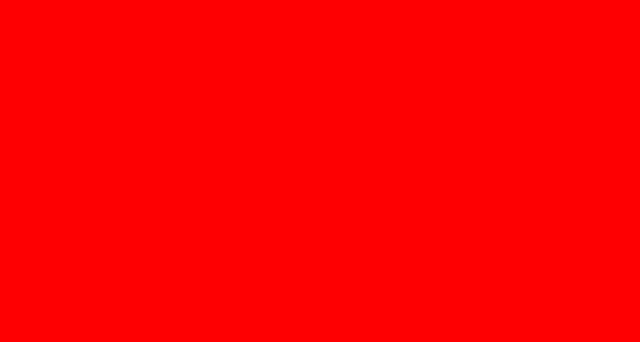
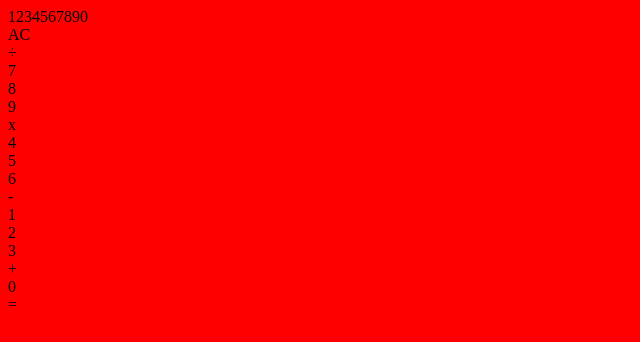
Before and after one commit to Fargun75/calculator, a plain HTML site: page index.html in a window 1280 px wide. Shown: the whole page, without its empty margins (0-640 px from the left). Drawn offline with Linux system fonts and the light colour scheme.

Commit message:
Create basic code for the calculator

```diff
--- a/index.html
+++ b/index.html
@@ -1,13 +1,47 @@
 <!DOCTYPE html>
 <html lang="en">
+
 <head>
     <meta charset="UTF-8">
     <meta name="viewport" content="width=device-width, initial-scale=1.0">
     <title>Calculator</title>
     <link rel="stylesheet" href="./CSS/styles.css">
 </head>
+
 <body>
+    <div class="calcBody">
+        <div class="row" id="display">1234567890</div>
+        <div class="row">
+            <div class="button operator" id="ac">AC</div>
+            <div class="button" id="empty"></div>
+            <div class="button" id="empty"></div>
+            <div class="button operator" id="">&divide;</div>
+        </div>
+        <div class="row">
+            <div class="button number" id="7">7</div>
+            <div class="button number" id="8">8</div>
+            <div class="button number" id="9">9</div>
+            <div class="button operator" id="x">x</div>
+        </div>
+        <div class="row">
+            <div class="button number" id="4">4</div>
+            <div class="button number" id="5">5</div>
+            <div class="button number" id="6">6</div>
+            <div class="button operator" id="-">-</div>
+        </div>
+        <div class="row">
+            <div class="button number" id="1">1</div>
+            <div class="button number" id="2">2</div>
+            <div class="button number" id="3">3</div>
+            <div class="button operator" id="+">+</div>
+        </div>
+        <div class="row">
 
+            <div class="button number" id="0">0</div>
+
+            <div class="button operator" id="=">=</div>
+        </div>
+    </div>
 
 
 
@@ -15,4 +49,5 @@
 
     <script src="./JS/script.js"></script>
 </body>
+
 </html>
```
